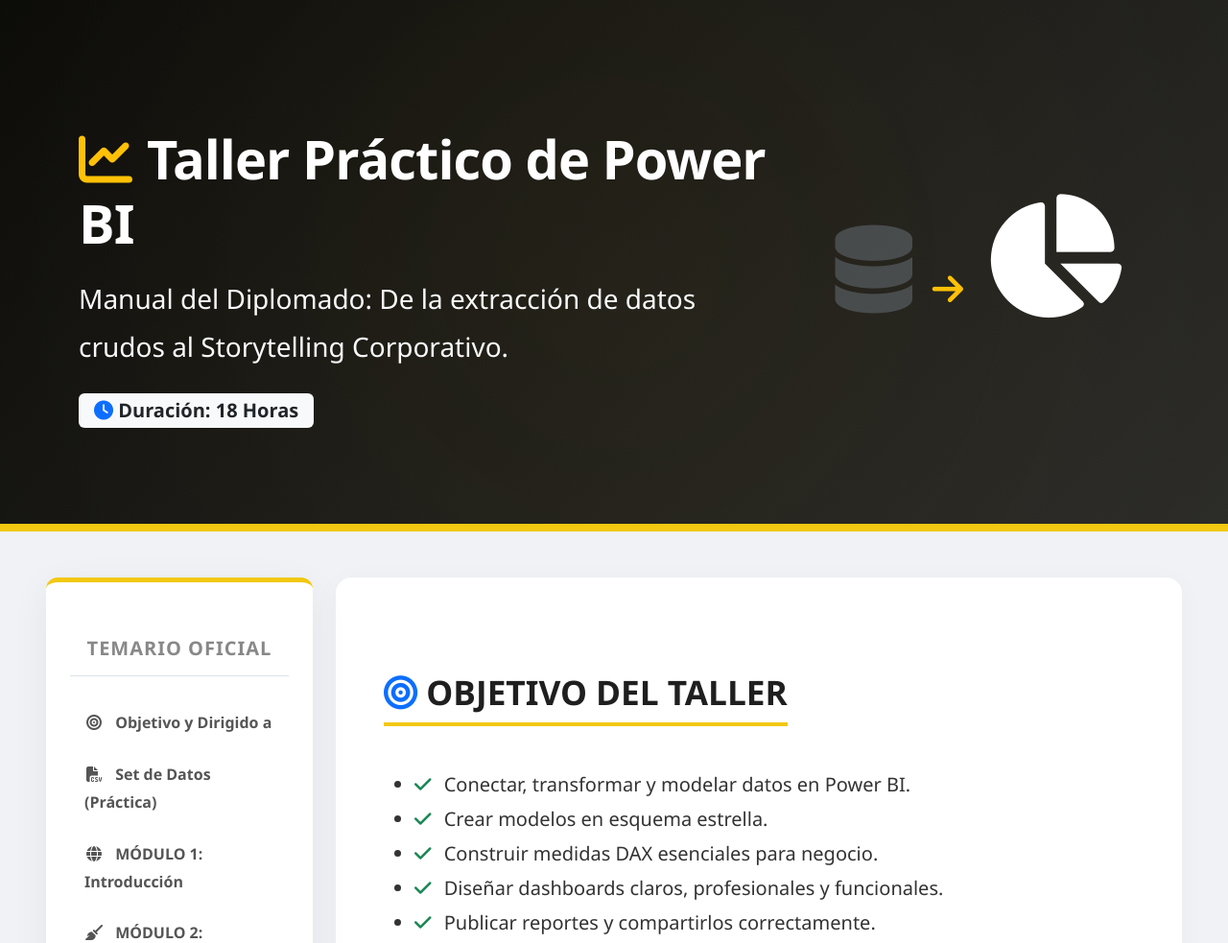
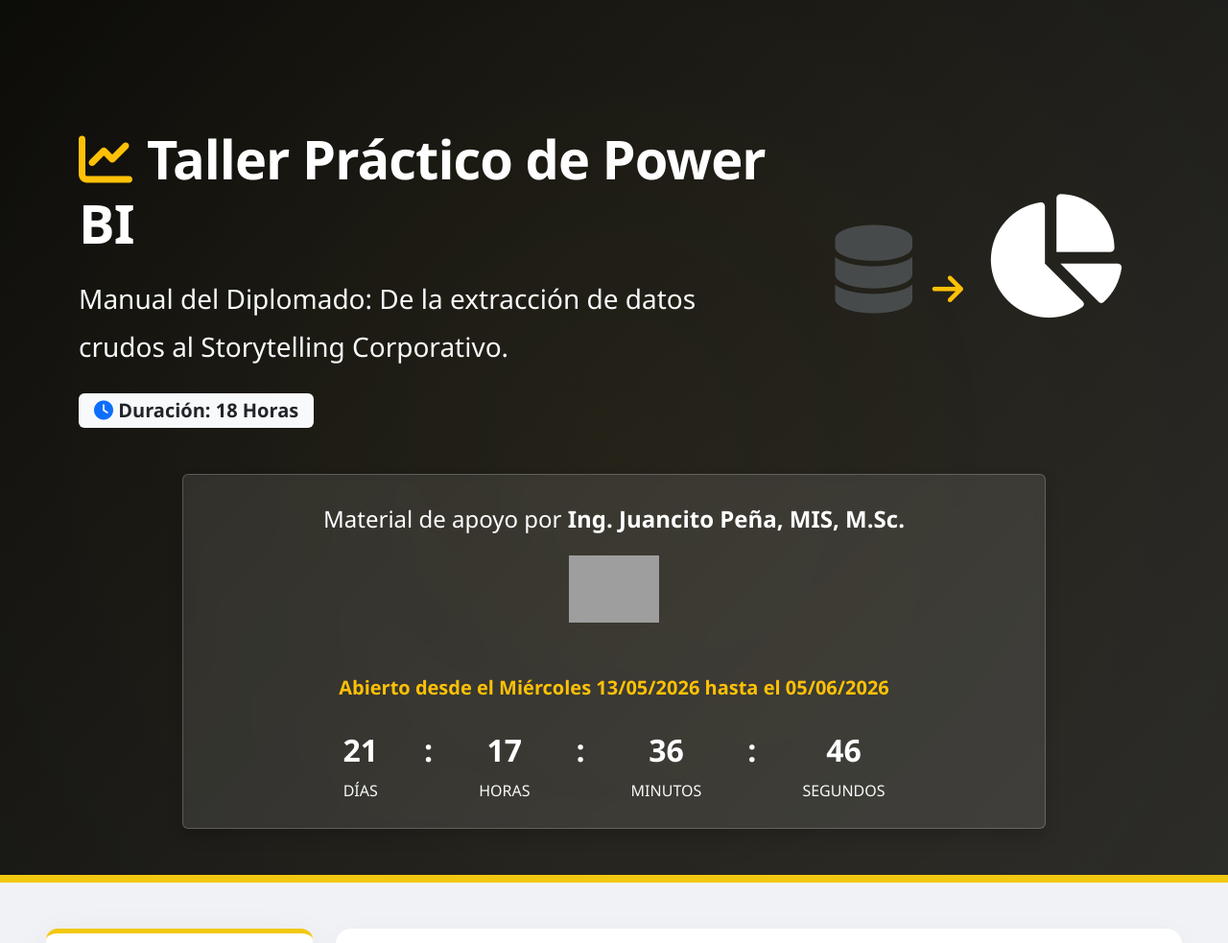
Before and after one commit to JUANCITOPENA/Taller_Pr-ctico_de_Power_BI, a plain HTML site: page index.html in a window 1280 px wide. Shown: the top 983 px of the page at 96% size. Drawn offline with nearby package versions, Linux system fonts and the light colour scheme; grey boxes are pictures that could not be loaded.

Commit message:
Update index.html

```diff
--- a/index.html
+++ b/index.html
@@ -67,9 +67,10 @@
 </head>
 <body data-bs-spy="scroll" data-bs-target="#menu-lateral" data-bs-offset="120" tabindex="0">
 
-    <!-- HERO SECTION -->
-    <header class="hero text-center text-lg-start">
+   <!-- HERO SECTION -->
+    <header class="hero text-center text-lg-start pb-5">
         <div class="container position-relative z-1">
+            <!-- Contenido Original -->
             <div class="row align-items-center">
                 <div class="col-lg-8 text-center text-lg-start">
                     <h1 class="text-white"><i class="fas fa-chart-line text-warning me-3"></i>Taller Práctico de Power BI</h1>
@@ -84,9 +85,43 @@
                     <i class="fas fa-chart-pie fa-7x text-white mx-2"></i>
                 </div>
             </div>
+
+            <!-- Nueva Sección: Autor, Logo y Contador de Fecha -->
+            <div class="row mt-5">
+                <div class="col-12">
+                    <div class="p-4 mx-auto rounded shadow text-center" style="background-color: rgba(255, 255, 255, 0.1); border: 1px solid rgba(255, 255, 255, 0.2); max-width: 900px; backdrop-filter: blur(5px);">
+                        <p class="fs-4 mb-3 text-white">Material de apoyo por <strong>Ing. Juancito Peña, MIS, M.Sc.</strong></p>
+                        <img src="https://caesacademy.com/wp-content/uploads/2021/03/logo_02.png" alt="CAES Academy Logo" class="mb-4" style="max-height: 70px; object-fit: contain;">
+
+                        <h5 class="text-warning fw-bold mb-4">Abierto desde el Miércoles 13/05/2026 hasta el 05/06/2026</h5>
+
+                        <!-- Estructura del Contador -->
+                        <div id="countdown-timer" class="d-flex justify-content-center gap-3 gap-md-5 fs-2 fw-bold text-white">
+                            <div class="text-center">
+                                <span id="dias">00</span>
+                                <div class="fs-6 fw-normal text-uppercase text-light">Días</div>
+                            </div>
+                            <div>:</div>
+                            <div class="text-center">
+                                <span id="horas">00</span>
+                                <div class="fs-6 fw-normal text-uppercase text-light">Horas</div>
+                            </div>
+                            <div>:</div>
+                            <div class="text-center">
+                                <span id="minutos">00</span>
+                                <div class="fs-6 fw-normal text-uppercase text-light">Minutos</div>
+                            </div>
+                            <div>:</div>
+                            <div class="text-center">
+                                <span id="segundos">00</span>
+                                <div class="fs-6 fw-normal text-uppercase text-light">Segundos</div>
+                            </div>
+                        </div>
+                    </div>
+                </div>
+            </div>
         </div>
     </header>
-
     <div class="container-fluid my-5 px-lg-5">
         <div class="row">
 
@@ -643,5 +678,34 @@
             });
         });
     </script>
+
+    <!-- Script para el Contador de Fecha -->
+    <script>
+        // Fecha final: 5 de Junio de 2026 a las 23:59:59
+        const fechaDestino = new Date("2026-06-05T23:59:59").getTime();
+
+        const contadorIntervalo = setInterval(function() {
+            const ahora = new Date().getTime();
+            const distancia = fechaDestino - ahora;
+
+            // Cálculos para días, horas, minutos y segundos
+            const dias = Math.floor(distancia / (1000 * 60 * 60 * 24));
+            const horas = Math.floor((distancia % (1000 * 60 * 60 * 24)) / (1000 * 60 * 60));
+            const minutos = Math.floor((distancia % (1000 * 60 * 60)) / (1000 * 60));
+            const segundos = Math.floor((distancia % (1000 * 60)) / 1000);
+
+            // Mostrar el resultado en los elementos correspondientes (con ceros a la izquierda)
+            document.getElementById("dias").innerText = dias.toString().padStart(2, '0');
+            document.getElementById("horas").innerText = horas.toString().padStart(2, '0');
+            document.getElementById("minutos").innerText = minutos.toString().padStart(2, '0');
+            document.getElementById("segundos").innerText = segundos.toString().padStart(2, '0');
+
+            // Si la cuenta regresiva termina, mostrar mensaje
+            if (distancia < 0) {
+                clearInterval(contadorIntervalo);
+                document.getElementById("countdown-timer").innerHTML = "<div class='text-danger fs-3'>¡El periodo de acceso ha finalizado!</div>";
+            }
+        }, 1000);
+    </script>
 </body>
 </html>
```
